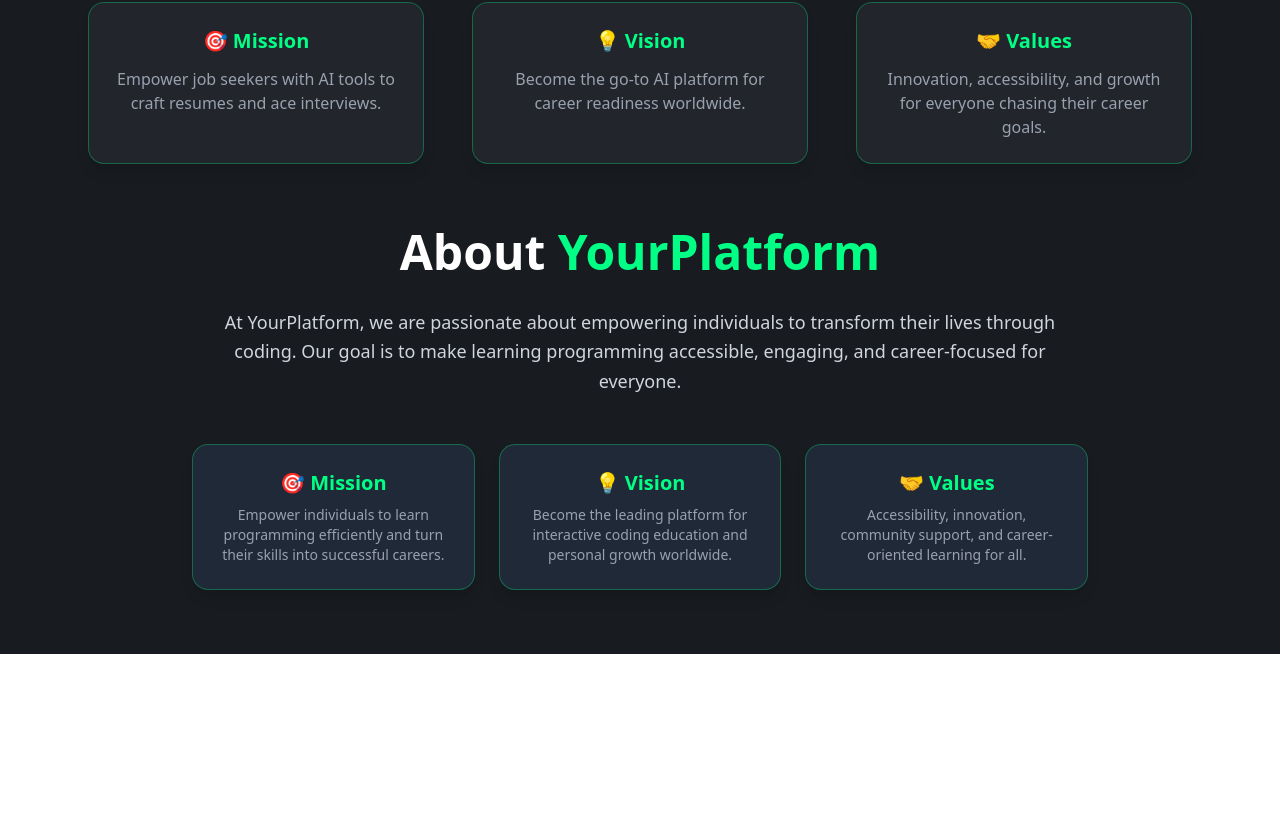
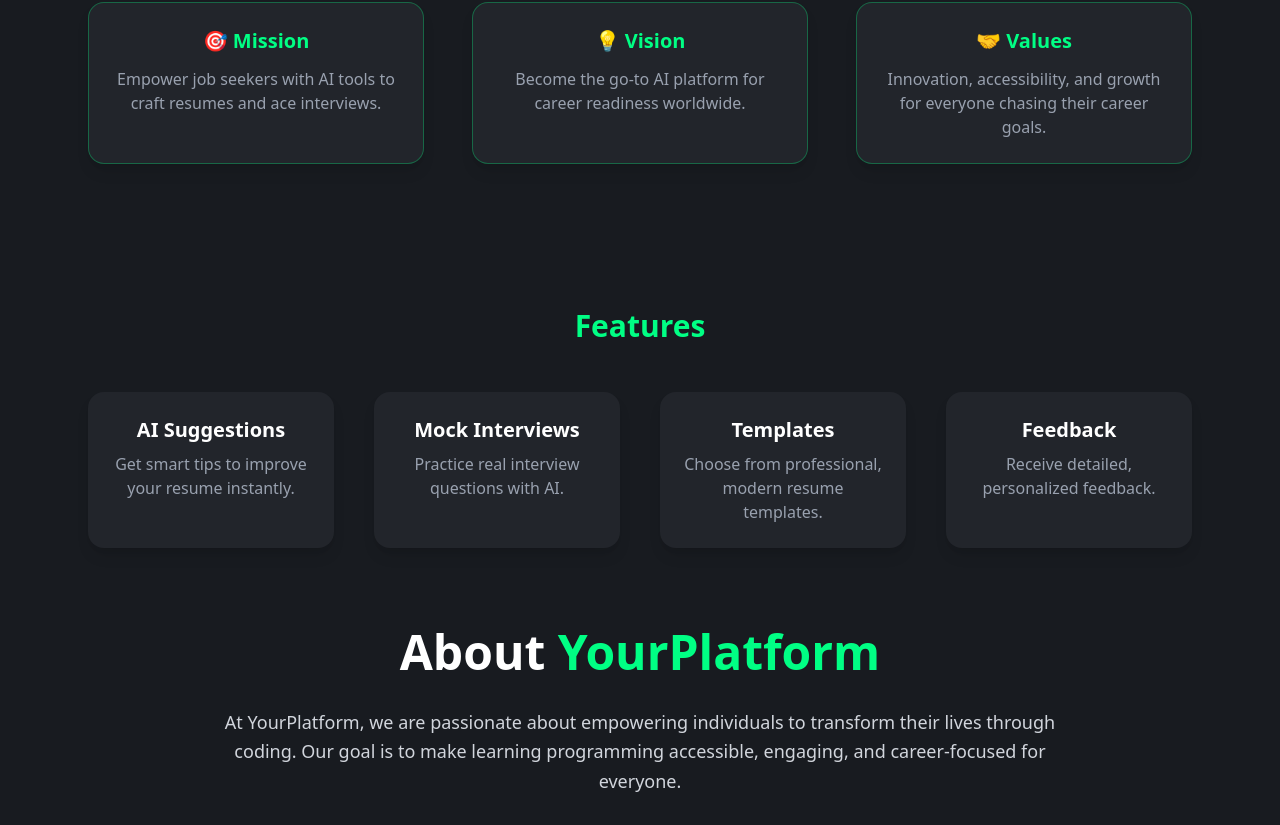
Before and after one commit to Pullock4981/MockMiya_client, a Next.js app: page /about in a window 1280 px wide. Shown: the part 604-1429 px from the top of the page. Before the commit the page ends 1258 px from the top, so only its background shows below. Built offline with nearby package versions, Linux system fonts and the light colour scheme.

Commit message:
add features for about us

```diff
--- /dev/null
+++ b/app/about/components/Features.tsx
@@ -0,0 +1,24 @@
+import React from "react";
+
+const features = [
+  { title: "AI Suggestions", desc: "Get smart tips to improve your resume instantly." },
+  { title: "Mock Interviews", desc: "Practice real interview questions with AI." },
+  { title: "Templates", desc: "Choose from professional, modern resume templates." },
+  { title: "Feedback", desc: "Receive detailed, personalized feedback." },
+];
+
+export default function Features() {
+  return (
+    <section className="py-20 px-6 max-w-6xl mx-auto text-center">
+      <h2 className="text-3xl font-bold text-[#00FF84] mb-12">Features</h2>
+      <div className="grid gap-10 md:grid-cols-2 lg:grid-cols-4">
+        {features.map((f, idx) => (
+          <div key={idx} className="p-6 bg-[#22252B] rounded-2xl shadow-lg">
+            <h3 className="text-xl font-semibold mb-2 text-white">{f.title}</h3>
+            <p className="text-gray-400">{f.desc}</p>
+          </div>
+        ))}
+      </div>
+    </section>
+  );
+}
--- a/app/about/page.tsx
+++ b/app/about/page.tsx
@@ -2,6 +2,7 @@ import React from "react";
 import Hero from "./components/Hero";
 import WhyWhatHow from "./components/WhyWhatHow";
 import MissionVisionValues from "./components/MissionVisionValues";
+import Features from "./components/Features";
 
 export default function AboutPage() {
   return (
@@ -13,6 +14,7 @@ export default function AboutPage() {
               <Hero></Hero>
               <WhyWhatHow></WhyWhatHow>
               <MissionVisionValues></MissionVisionValues>
+              <Features></Features>
           </div>
       <div className="max-w-4xl text-center space-y-8">
         {/* Title */}
```
